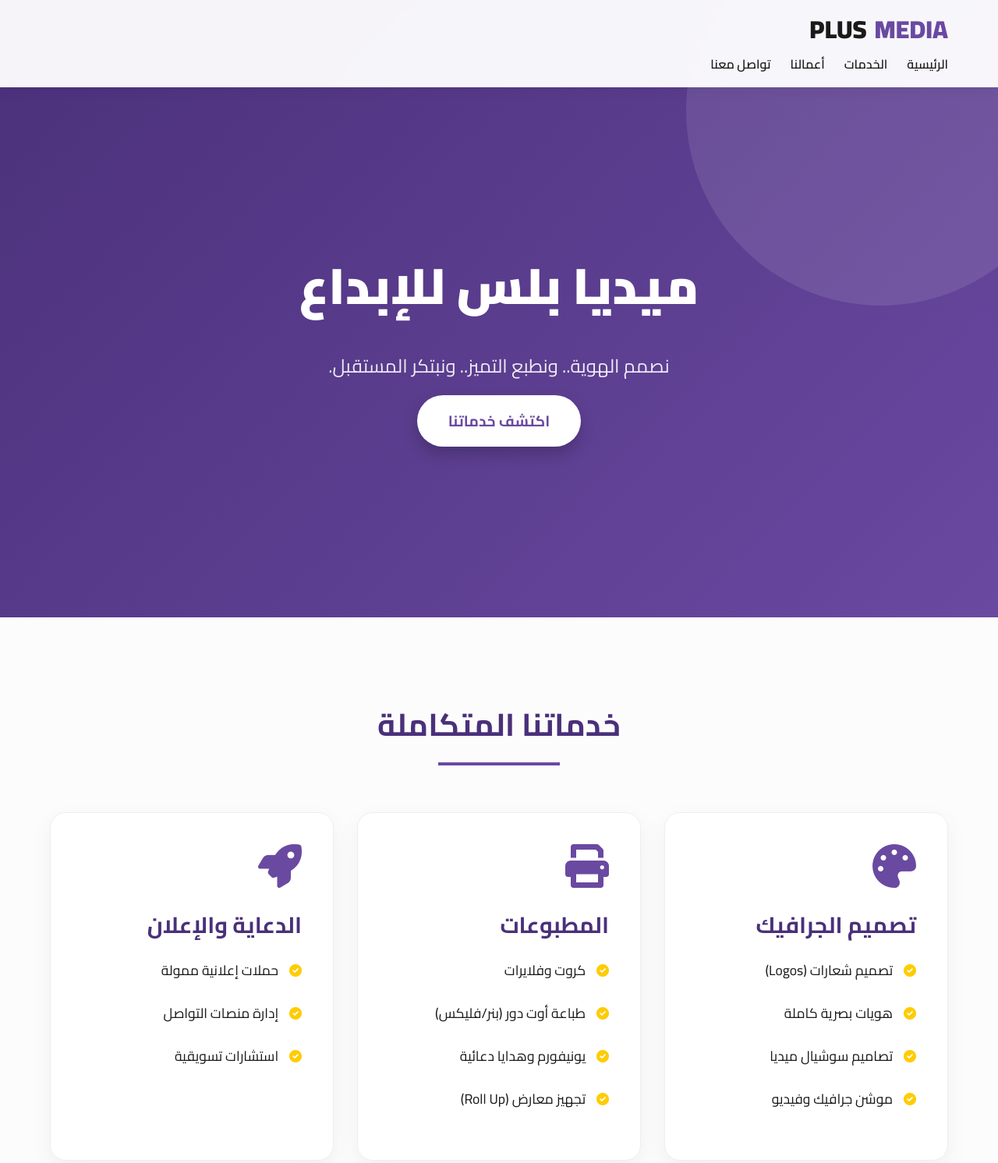
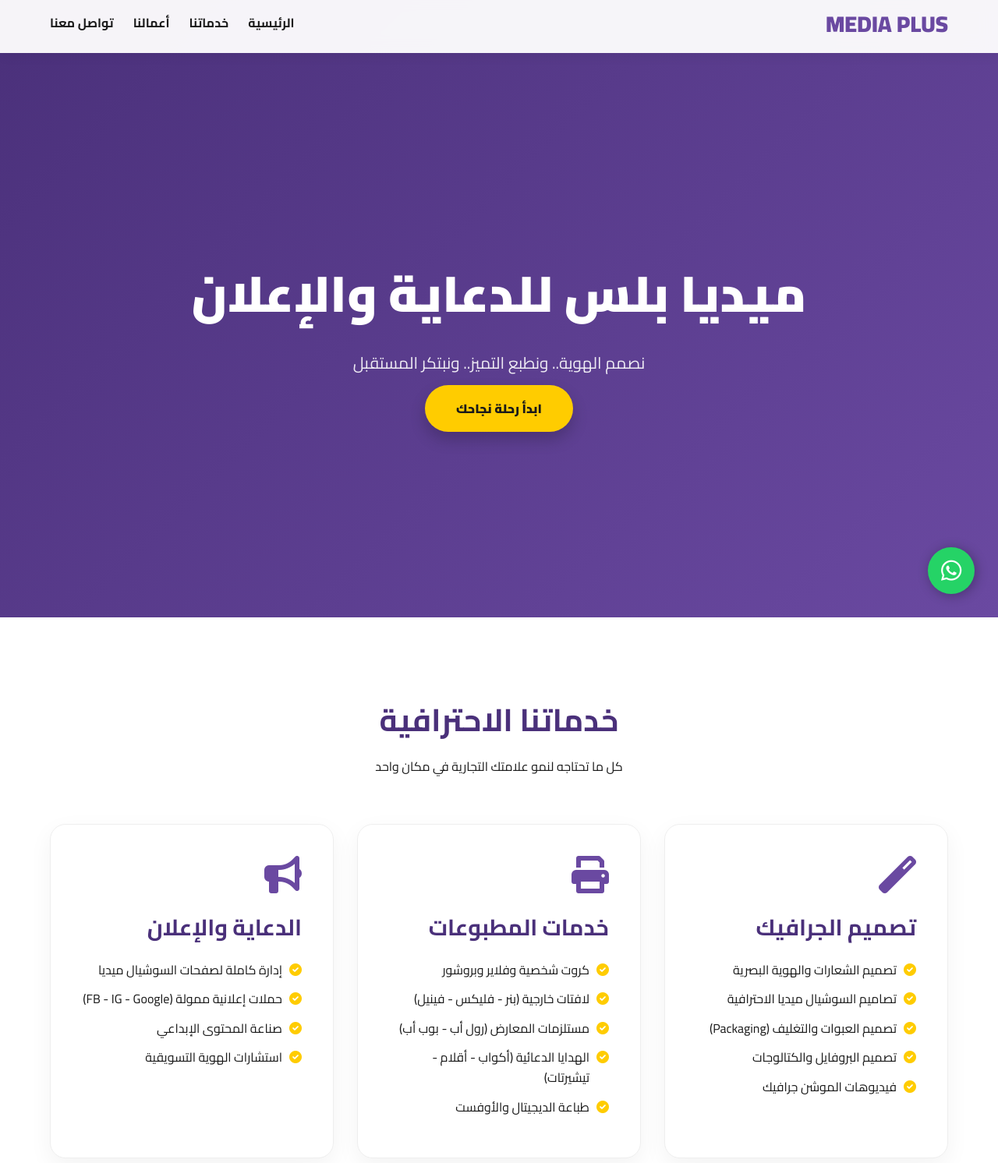
Before and after one commit to marqex1/media-plus, a plain HTML site: page index.html in a window 1280 px wide. Shown: the part 8-1500 px from the top of the page at 78% size. Drawn offline with nearby package versions, Linux system fonts and the light colour scheme.

Commit message:
Add files via upload

```diff
--- a/index.html
+++ b/index.html
@@ -4,10 +4,10 @@
     <meta charset="UTF-8">
     <meta name="viewport" content="width=device-width, initial-scale=1.0">
 
-    <title>ميديا بلس | أفضل شركة دعاية وإعلان وتصميم جرافيك ومطبوعات</title>
-    <meta name="description" content="ميديا بلس هي شريكك الإبداعي في مصر والوطن العربي. نقدم خدمات تصميم الجرافيك، الهوية البصرية، وكافة أنواع المطبوعات الورقية والآوت دور بأعلى جودة.">
-    <meta name="keywords" content="ميديا بلس, Media Plus, تصميم جرافيك, مطبوعات, دعاية وإعلان, لوجو, هوية بصرية, طباعة بنر, تصاميم سوشيال ميديا">
-    <meta name="author" content="ماركيكس - Marqex">
+    <title>ميديا بلس | Media Plus - وكالة دعاية وإعلان وتصميم جرافيك ومطبوعات</title>
+    <meta name="description" content="ميديا بلس هي شريكك الإبداعي. نقدم خدمات تصميم الجرافيك، الهوية البصرية، وكافة أنواع المطبوعات الورقية والآوت دور بأعلى جودة في مصر والوطن العربي.">
+    <meta name="keywords" content="ميديا بلس, Media Plus, تصميم جرافيك, مطبوعات, دعاية وإعلان, لوجو, هوية بصرية, طباعة بنر, تصاميم سوشيال ميديا, ماركيكس">
+    <link rel="canonical" href="https://marqex1.github.io/media-plus/" />
 
     <link href="https://fonts.googleapis.com/css2?family=Cairo:wght@300;400;600;700;900&display=swap" rel="stylesheet">
     <link rel="stylesheet" href="https://cdnjs.cloudflare.com/ajax/libs/font-awesome/6.0.0/css/all.min.css">
@@ -17,27 +17,22 @@
         :root {
             --main-purple: #6a49a1; /* بنفسجي اللوجو */
             --dark-purple: #4a307a;
-            --accent-color: #ffcc00; /* لون ذهبي بسيط للفت الانتباه */
+            --accent-yellow: #ffcc00;
             --white: #ffffff;
             --black: #1a1a1a;
-            --glass: rgba(255, 255, 255, 0.1);
+            --light-grey: #f4f4f9;
         }
 
-        * {
-            margin: 0;
-            padding: 0;
-            box-sizing: border-box;
-            scroll-behavior: smooth;
-        }
+        * { margin: 0; padding: 0; box-sizing: border-box; scroll-behavior: smooth; }
 
         body {
             font-family: 'Cairo', sans-serif;
-            background-color: #fcfcfc;
+            background-color: var(--white);
             color: var(--black);
-            overflow-x: hidden;
+            line-height: 1.6;
         }
 
-        /* Header & Nav */
+        /* الهيدر */
         header {
             background: rgba(255, 255, 255, 0.95);
             backdrop-filter: blur(10px);
@@ -49,40 +44,22 @@
             box-shadow: 0 4px 15px rgba(0,0,0,0.05);
         }
 
-        nav .container {
-            display: flex;
-            justify-content: space-between;
-            align-items: center;
-        }
+        .container { width: 90%; max-width: 1200px; margin: auto; }
+
+        nav { display: flex; justify-content: space-between; align-items: center; }
 
         .logo {
-            font-size: 2rem;
+            font-size: 1.8rem;
             font-weight: 900;
             color: var(--main-purple);
             text-decoration: none;
-            display: flex;
-            align-items: center;
-            gap: 10px;
         }
 
-        .logo span { color: var(--black); }
+        .nav-links { display: flex; list-style: none; gap: 25px; }
+        .nav-links a { text-decoration: none; color: var(--black); font-weight: 700; transition: 0.3s; }
+        .nav-links a:hover { color: var(--main-purple); }
 
-        nav ul {
-            display: flex;
-            list-style: none;
-            gap: 25px;
-        }
-
-        nav ul li a {
-            text-decoration: none;
-            color: var(--black);
-            font-weight: 600;
-            transition: 0.3s;
-        }
-
-        nav ul li a:hover { color: var(--main-purple); }
-
-        /* Hero Section */
+        /* قسم الهيرو (البداية) */
         .hero {
             height: 100vh;
             background: linear-gradient(135deg, var(--dark-purple), var(--main-purple));
@@ -92,134 +69,59 @@
             text-align: center;
             color: var(--white);
             padding-top: 80px;
-            position: relative;
-            overflow: hidden;
         }
 
-        .hero::after {
-            content: '';
-            position: absolute;
-            width: 500px;
-            height: 500px;
-            background: var(--glass);
-            border-radius: 50%;
-            top: -100px;
-            right: -100px;
-        }
-
-        .hero-content h1 {
-            font-size: 4rem;
-            margin-bottom: 20px;
-            font-weight: 900;
-        }
-
-        .hero-content p {
-            font-size: 1.5rem;
-            margin-bottom: 30px;
-            opacity: 0.9;
-        }
+        .hero-content h1 { font-size: clamp(2.5rem, 6vw, 4rem); font-weight: 900; margin-bottom: 20px; }
+        .hero-content p { font-size: 1.3rem; margin-bottom: 30px; opacity: 0.9; }
 
         .cta-btn {
-            background: var(--white);
-            color: var(--main-purple);
+            background: var(--accent-yellow);
+            color: var(--black);
             padding: 15px 40px;
             border-radius: 50px;
             text-decoration: none;
-            font-weight: 700;
-            font-size: 1.2rem;
+            font-weight: 900;
             transition: 0.4s;
             box-shadow: 0 10px 20px rgba(0,0,0,0.2);
         }
+        .cta-btn:hover { transform: translateY(-5px); background: #fff; }
 
-        .cta-btn:hover {
-            transform: scale(1.05);
-            background: var(--accent-color);
-            color: var(--black);
-        }
-
-        /* Services Section */
+        /* قسم الخدمات */
         .section-padding { padding: 100px 0; }
-        .container { width: 90%; max-width: 1200px; margin: auto; }
-
-        .section-header {
-            text-align: center;
-            margin-bottom: 60px;
-        }
-
-        .section-header h2 {
-            font-size: 2.5rem;
-            color: var(--dark-purple);
-            position: relative;
-            display: inline-block;
-            padding-bottom: 15px;
-        }
-
-        .section-header h2::after {
-            content: '';
-            position: absolute;
-            bottom: 0;
-            left: 25%;
-            width: 50%;
-            height: 4px;
-            background: var(--main-purple);
-        }
+        .section-title { text-align: center; margin-bottom: 60px; }
+        .section-title h2 { font-size: 2.5rem; color: var(--dark-purple); margin-bottom: 15px; }
 
         .services-grid {
             display: grid;
-            grid-template-columns: repeat(auto-fit, minmax(300px, 1fr));
+            grid-template-columns: repeat(auto-fit, minmax(320px, 1fr));
             gap: 30px;
         }
 
-        .card {
+        .service-card {
             background: #fff;
             padding: 40px;
             border-radius: 20px;
             box-shadow: 0 10px 30px rgba(0,0,0,0.05);
             transition: 0.4s;
             border: 1px solid #eee;
-            position: relative;
-            overflow: hidden;
+        }
+        .service-card:hover { transform: translateY(-10px); border-color: var(--main-purple); }
+        .service-card i { font-size: 3rem; color: var(--main-purple); margin-bottom: 20px; }
+        .service-card h3 { font-size: 1.8rem; margin-bottom: 20px; color: var(--dark-purple); }
+
+        .service-list { list-style: none; text-align: right; }
+        .service-list li { margin-bottom: 12px; position: relative; padding-right: 25px; }
+        .service-list li::before {
+            content: "\f058"; font-family: "Font Awesome 5 Free"; font-weight: 900;
+            position: absolute; right: 0; color: var(--accent-yellow);
         }
 
-        .card:hover {
-            transform: translateY(-10px);
-            border-color: var(--main-purple);
-        }
-
-        .card i {
-            font-size: 3.5rem;
-            color: var(--main-purple);
-            margin-bottom: 20px;
-        }
-
-        .card h3 {
-            font-size: 1.8rem;
-            margin-bottom: 15px;
-            color: var(--dark-purple);
-        }
-
-        .card ul {
-            list-style: none;
-            text-align: right;
-        }
-
-        .card ul li {
-            margin-bottom: 10px;
-            font-size: 1.1rem;
-        }
-
-        .card ul li i {
-            font-size: 1rem;
-            margin-left: 10px;
-            color: var(--accent-color);
-        }
-
-        /* Portfolio (سابقة الأعمال) */
-        .portfolio { background: #f0f0f5; }
+        /* سابقة الأعمال */
+        .portfolio { background: var(--light-grey); }
         .portfolio-grid {
             display: grid;
             grid-template-columns: repeat(auto-fit, minmax(250px, 1fr));
-            gap: 15px;
+            gap: 20px;
         }
         .portfolio-item {
             height: 250px;
@@ -230,62 +132,56 @@
             justify-content: center;
             color: #fff;
             font-weight: bold;
-            background-size: cover;
-            background-position: center;
+            transition: 0.3s;
             cursor: pointer;
-            transition: 0.3s;
+            border: 3px solid #fff;
         }
-        .portfolio-item:hover { filter: brightness(1.2); }
+        .portfolio-item:hover { background: var(--dark-purple); transform: scale(1.02); }
 
-        /* Footer */
-        footer {
-            background: var(--black);
-            color: #fff;
-            padding: 60px 0 20px;
+        /* زر الواتساب العائم */
+        .whatsapp-float {
+            position: fixed;
+            bottom: 30px;
+            right: 30px;
+            background: #25d366;
+            color: white;
+            width: 60px;
+            height: 60px;
+            border-radius: 50%;
             text-align: center;
+            font-size: 30px;
+            box-shadow: 2px 2px 15px rgba(0,0,0,0.3);
+            z-index: 3000;
+            display: flex;
+            align-items: center;
+            justify-content: center;
+            text-decoration: none;
         }
 
-        .social-links { margin-bottom: 30px; }
-        .social-links a {
-            color: #fff;
-            font-size: 1.5rem;
-            margin: 0 15px;
-            transition: 0.3s;
-        }
-        .social-links a:hover { color: var(--main-purple); }
+        /* الفوتر */
+        footer { background: var(--black); color: #fff; padding: 60px 0 20px; text-align: center; }
+        .footer-links a { color: #fff; margin: 0 15px; font-size: 1.5rem; transition: 0.3s; }
+        .footer-links a:hover { color: var(--main-purple); }
 
-        .dev-credit {
-            margin-top: 40px;
-            border-top: 1px solid #333;
-            padding-top: 20px;
-            font-size: 0.9rem;
-            color: #888;
-        }
+        .copyright { margin-top: 40px; padding-top: 20px; border-top: 1px solid #333; color: #888; }
+        .marqex-btn { color: var(--main-purple); text-decoration: none; font-weight: bold; border-bottom: 1px dashed; }
 
-        .dev-link {
-            color: var(--main-purple);
-            text-decoration: none;
-            font-weight: bold;
-            transition: 0.3s;
-        }
-
-        .dev-link:hover { color: var(--accent-color); }
-
-        @media (max-width: 768px) {
-            .hero-content h1 { font-size: 2.5rem; }
-            nav ul { display: none; }
-        }
+        @media (max-width: 768px) { .nav-links { display: none; } }
     </style>
 </head>
 <body>
+
+    <a href="https://wa.me/20123456789" class="whatsapp-float animate__animated animate__bounceInUp" target="_blank">
+        <i class="fab fa-whatsapp"></i>
+    </a>
 
     <header>
         <div class="container">
             <nav>
                 <a href="#" class="logo">MEDIA <span>PLUS</span></a>
-                <ul>
+                <ul class="nav-links">
                     <li><a href="#home">الرئيسية</a></li>
-                    <li><a href="#services">الخدمات</a></li>
+                    <li><a href="#services">خدماتنا</a></li>
                     <li><a href="#portfolio">أعمالنا</a></li>
                     <li><a href="#contact">تواصل معنا</a></li>
                 </ul>
@@ -295,45 +191,52 @@
 
     <section id="home" class="hero">
         <div class="container hero-content animate__animated animate__fadeIn">
-            <h1>ميديا بلس للإبداع</h1>
-            <p>نصمم الهوية.. ونطبع التميز.. ونبتكر المستقبل.</p>
-            <a href="#services" class="cta-btn">اكتشف خدماتنا</a>
+            <h1>ميديا بلس للدعاية والإعلان</h1>
+            <p>نصمم الهوية.. ونطبع التميز.. ونبتكر المستقبل</p>
+            <a href="#services" class="cta-btn">ابدأ رحلة نجاحك</a>
         </div>
     </section>
 
     <section id="services" class="section-padding">
         <div class="container">
-            <div class="section-header">
-                <h2>خدماتنا المتكاملة</h2>
+            <div class="section-title">
+                <h2>خدماتنا الاحترافية</h2>
+                <p>كل ما تحتاجه لنمو علامتك التجارية في مكان واحد</p>
             </div>
+
             <div class="services-grid">
-                <div class="card animate__animated animate__fadeInUp">
-                    <i class="fas fa-palette"></i>
+                <div class="service-card animate__animated animate__fadeInUp">
+                    <i class="fas fa-magic"></i>
                     <h3>تصميم الجرافيك</h3>
-                    <ul>
-                        <li><i class="fas fa-check-circle"></i> تصميم شعارات (Logos)</li>
-                        <li><i class="fas fa-check-circle"></i> هويات بصرية كاملة</li>
-                        <li><i class="fas fa-check-circle"></i> تصاميم سوشيال ميديا</li>
-                        <li><i class="fas fa-check-circle"></i> موشن جرافيك وفيديو</li>
+                    <ul class="service-list">
+                        <li>تصميم الشعارات والهوية البصرية</li>
+                        <li>تصاميم السوشيال ميديا الاحترافية</li>
+                        <li>تصميم العبوات والتغليف (Packaging)</li>
+                        <li>تصميم البروفايل والكتالوجات</li>
+                        <li>فيديوهات الموشن جرافيك</li>
                     </ul>
                 </div>
-                <div class="card animate__animated animate__fadeInUp" style="animation-delay: 0.2s;">
+
+                <div class="service-card animate__animated animate__fadeInUp" style="animation-delay: 0.2s;">
                     <i class="fas fa-print"></i>
-                    <h3>المطبوعات</h3>
-                    <ul>
-                        <li><i class="fas fa-check-circle"></i> كروت وفلايرات</li>
-                        <li><i class="fas fa-check-circle"></i> طباعة أوت دور (بنر/فليكس)</li>
-                        <li><i class="fas fa-check-circle"></i> يونيفورم وهدايا دعائية</li>
-                        <li><i class="fas fa-check-circle"></i> تجهيز معارض (Roll Up)</li>
+                    <h3>خدمات المطبوعات</h3>
+                    <ul class="service-list">
+                        <li>كروت شخصية وفلاير وبروشور</li>
+                        <li>لافتات خارجية (بنر - فليكس - فينيل)</li>
+                        <li>مستلزمات المعارض (رول أب - بوب أب)</li>
+                        <li>الهدايا الدعائية (أكواب - أقلام - تيشيرتات)</li>
+                        <li>طباعة الديجيتال والأوفست</li>
                     </ul>
                 </div>
-                <div class="card animate__animated animate__fadeInUp" style="animation-delay: 0.4s;">
-                    <i class="fas fa-rocket"></i>
+
+                <div class="service-card animate__animated animate__fadeInUp" style="animation-delay: 0.4s;">
+                    <i class="fas fa-bullhorn"></i>
                     <h3>الدعاية والإعلان</h3>
-                    <ul>
-                        <li><i class="fas fa-check-circle"></i> حملات إعلانية ممولة</li>
-                        <li><i class="fas fa-check-circle"></i> إدارة منصات التواصل</li>
-                        <li><i class="fas fa-check-circle"></i> استشارات تسويقية</li>
+                    <ul class="service-list">
+                        <li>إدارة كاملة لصفحات السوشيال ميديا</li>
+                        <li>حملات إعلانية ممولة (FB - IG - Google)</li>
+                        <li>صناعة المحتوى الإبداعي</li>
+                        <li>استشارات الهوية التسويقية</li>
                     </ul>
                 </div>
             </div>
@@ -342,40 +245,34 @@
 
     <section id="portfolio" class="section-padding portfolio">
         <div class="container">
-            <div class="section-header">
+            <div class="section-title">
                 <h2>سابقة أعمالنا</h2>
-                <p>لمسة ميديا بلس في مشاريع عملائنا</p>
+                <p>نماذج من إبداعات ميديا بلس</p>
             </div>
             <div class="portfolio-grid">
                 <div class="portfolio-item">تصميم شعارات</div>
                 <div class="portfolio-item">مطبوعات ورقية</div>
-                <div class="portfolio-item">لوحات إعلانية</div>
-                <div class="portfolio-item">سوشيال ميديا</div>
+                <div class="portfolio-item">واجهات محلات</div>
+                <div class="portfolio-item">هدايا دعائية</div>
             </div>
         </div>
     </section>
 
-    <section id="contact" class="section-padding">
-        <div class="container" style="text-align: center;">
-            <div class="section-header">
-                <h2>تواصل مع ميديا بلس</h2>
-            </div>
-            <p style="font-size: 1.2rem; margin-bottom: 30px;">جاهز لتبدأ مشروعك القادم؟ نحن بانتظارك!</p>
-            <div class="social-links">
+    <footer id="contact">
+        <div class="container">
+            <h2 style="margin-bottom: 20px;">تواصل معنا الآن</h2>
+            <div class="footer-links">
                 <a href="#"><i class="fab fa-facebook"></i></a>
                 <a href="#"><i class="fab fa-instagram"></i></a>
-                <a href="#"><i class="fab fa-whatsapp"></i></a>
-                <a href="#"><i class="fas fa-envelope"></i></a>
+                <a href="https://wa.me/20123456789"><i class="fab fa-whatsapp"></i></a>
+                <a href="mailto:info@mediaplus.com"><i class="fas fa-envelope"></i></a>
             </div>
-        </div>
-    </section>
-
-    <footer>
-        <div class="container">
-            <p>جميع الحقوق محفوظة © 2024 لشركة ميديا بلس - الحلول الإبداعية للدعاية والإعلان</p>
-            <div class="dev-credit">
-                تمت البرمجة والتصميم بواسطة
-                <a href="https://marqex1.github.io/marqex1/" target="_blank" class="dev-link">ماركيكس | Marqex</a>
+            <div class="copyright">
+                <p>جميع الحقوق محفوظة © 2024 لشركة ميديا بلس للدعاية والإعلان</p>
+                <p style="margin-top: 10px;">
+                    تمت البرمجة والتصميم بواسطة
+                    <a href="https://marqex1.github.io/marqex1/" target="_blank" class="marqex-btn">ماركيكس | Marqex</a>
+                </p>
             </div>
         </div>
     </footer>
```
